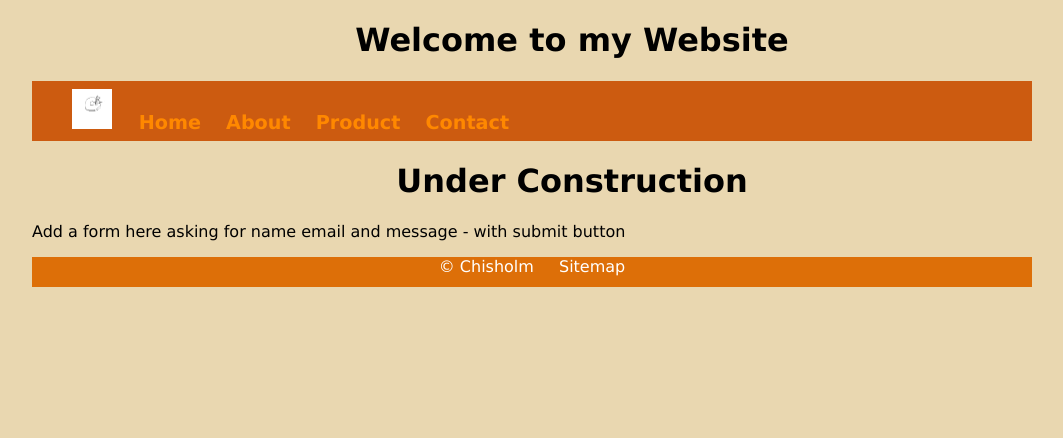
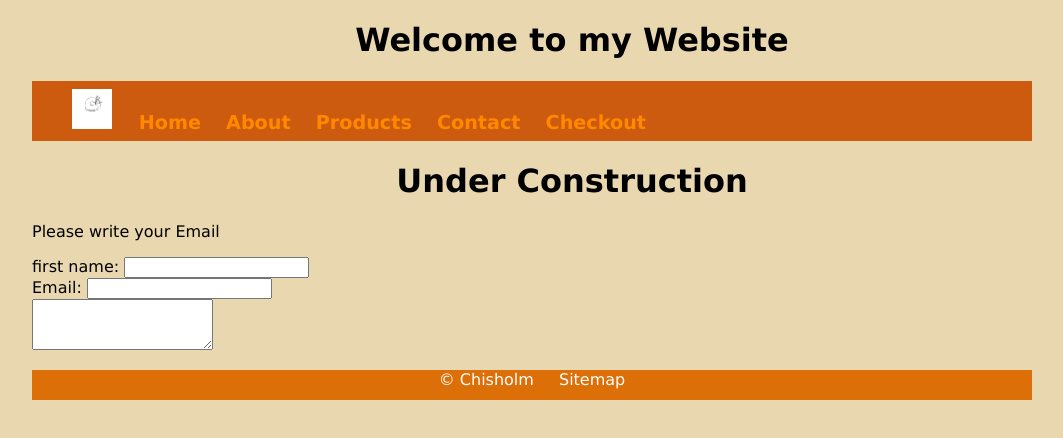
Before and after one commit to SebastianDeLaParra/Sebswebsite, a plain HTML site: page contact.html in a window 1280 px wide. Shown: the whole page, without its empty margins (108-1171 px from the left). Drawn offline with Linux system fonts and the light colour scheme.

Commit message:
Add files via upload

```diff
--- a/contact.html
+++ b/contact.html
@@ -14,16 +14,20 @@
             <li> <a href="index.html"><img src="img/Untitled.png" alt="home logo"style="width: 40px;height: 40px;"> </a> </li>
             <li><a href="index.html">Home</a></li>
             <li><a href="about.html">About</a></li>
-            <li><a href="products.html">Product</a></li>
-
+            <li><a href="products.html">Products</a></li>
             <li><a href="contact.html">Contact</a></li>
+            <li><a href="checkout.html">Checkout</a></li>
         </ul>
     </nav>
     <main>
 
         <h1>Under Construction</h1>
-        <p>Add a form here asking for name email and message - with submit button</p>
-
+        <p>Please write your Email</p>
+        <label for="fname">first name: </label>
+        <input type="text"><br>
+        <label for="Email">Email: </label>
+        <input type="text"><br>
+    <textarea rows="3"coles="50"></textarea><br>
     </main>
 
     <footer>
```
Also changed, not shown: about.html (+2 -2 lines), checkout.html (+2 -2 lines), index.html (+2 -2 lines), products.html (+3 -3 lines).
